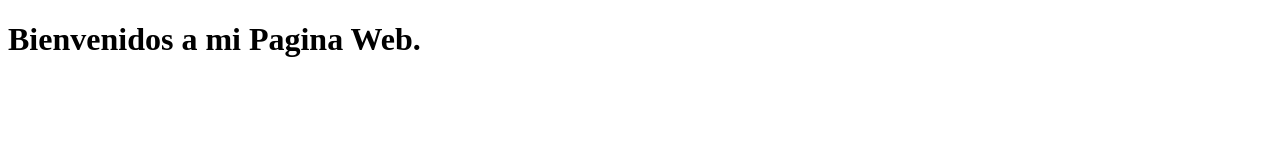
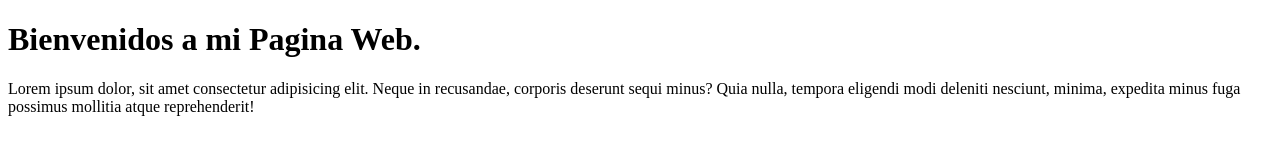
Before and after one commit to programmersantiago/repositoriocursogit, a plain HTML site: page index.html in a window 1280 px wide. Drawn offline with Linux system fonts and the light colour scheme.

Commit message:
Le agregué un párrafo después del título

```diff
--- a/index.html
+++ b/index.html
@@ -1,11 +1,18 @@
 <!DOCTYPE html>
 <html lang="es">
+
 <head>
     <meta charset="UTF-8">
     <meta name="viewport" content="width=device-width, initial-scale=1.0">
     <title>Mi Sitio Web</title>
 </head>
+
 <body>
     <h1>Bienvenidos a mi Pagina Web.</h1>
+
+    <p>Lorem ipsum dolor, sit amet consectetur adipisicing elit. Neque in recusandae, corporis deserunt sequi minus?
+        Quia nulla, tempora eligendi modi deleniti nesciunt, minima, expedita minus fuga possimus mollitia atque
+        reprehenderit!</p>
 </body>
+
 </html>
```
